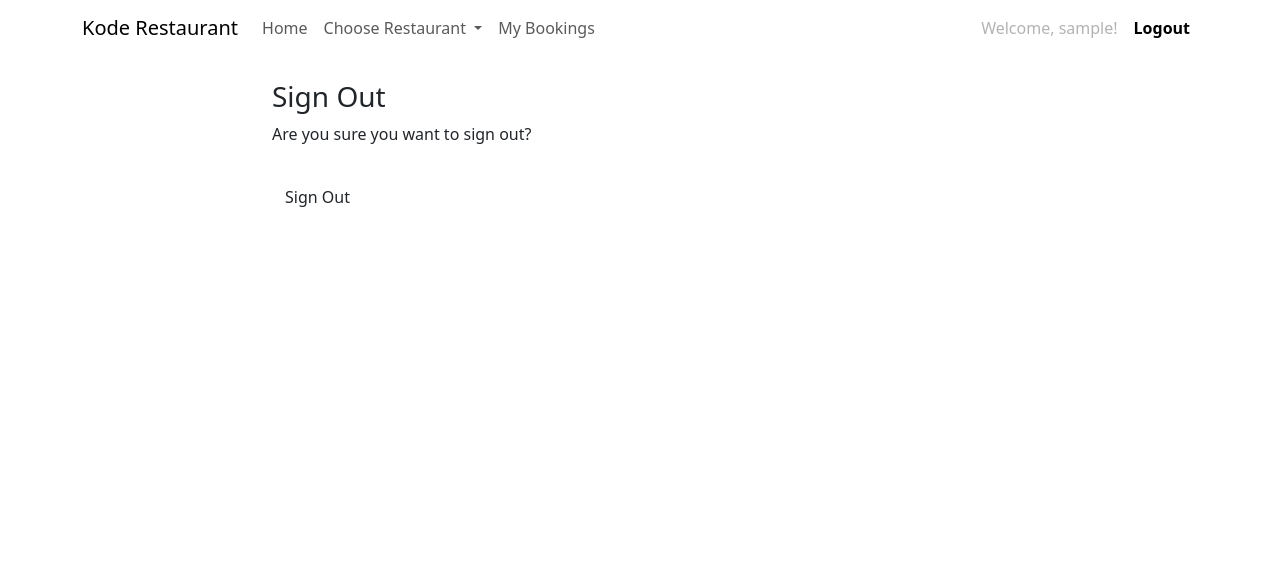
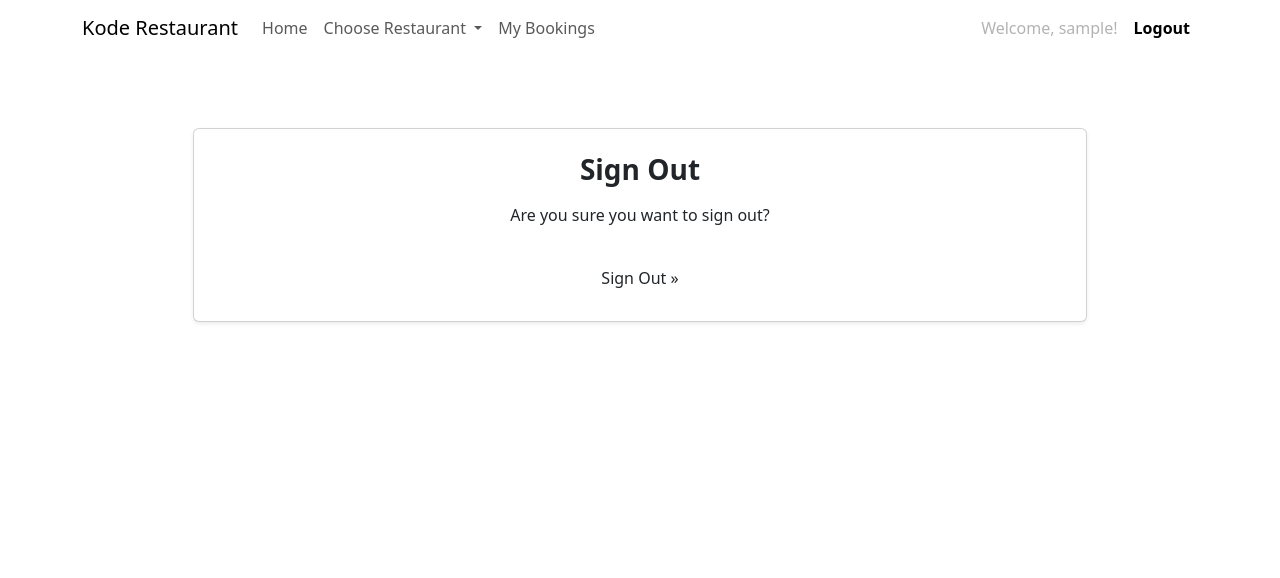
Before and after one commit to dagmara-szproch/kode-restaurant, a Django app: page /accounts/logout/ in a window 1280 px wide. Shown: the top 578 px of the page. Run offline with Django 4.2, Linux system fonts and the light colour scheme; the visitor is signed in with stand-in values (Sample User, id 1).

Commit message:
Style logout page

```diff
--- a/templates/account/logout.html
+++ b/templates/account/logout.html
@@ -6,23 +6,19 @@
 
 {% block content %}
 <div class="container">
-    <div class="row">
-        <div class="col-md-8 mt-3 offset-md-2">
-            <h3>{% trans "Sign Out" %}</h3>
-
-            <p>{% trans 'Are you sure you want to sign out?' %}</p>
-        </div>
-    </div>
-    <div class="row">
-        <div class="col-md-8 mt-3 offset-md-2">
-
-            <form method="post" action="{% url 'account_logout' %}">
-                {% csrf_token %}
-                {% if redirect_field_value %}
-                <input type="hidden" name="{{ redirect_field_name }}" value="{{ redirect_field_value }}" />
-                {% endif %}
-                <button class="btn btn-signup right" type="submit">{% trans 'Sign Out' %}</button>
-            </form>
+    <div class="row justify-content-center mt-5">
+        <div class="col-12 col-md-10 col-md-8">
+            <div class="card p-4 m-3 shadow-sm rounded">
+                <h3 class="text-center mb-3 fw-bold">{% trans "Sign Out" %}</h3>
+                <p class="text text-center">{% trans 'Are you sure you want to sign out?' %}</p>
+                <form method="post" action="{% url 'account_logout' %}" class="logout text-center mt-3">
+                    {% csrf_token %}
+                    {% if redirect_field_value %}
+                    <input type="hidden" name="{{ redirect_field_name }}" value="{{ redirect_field_value }}" />
+                    {% endif %}
+                    <button class="btn btn-signup right" type="submit">{% trans 'Sign Out' %} &raquo;</button>
+                </form>
+            </div>
         </div>
     </div>
 </div>
```
